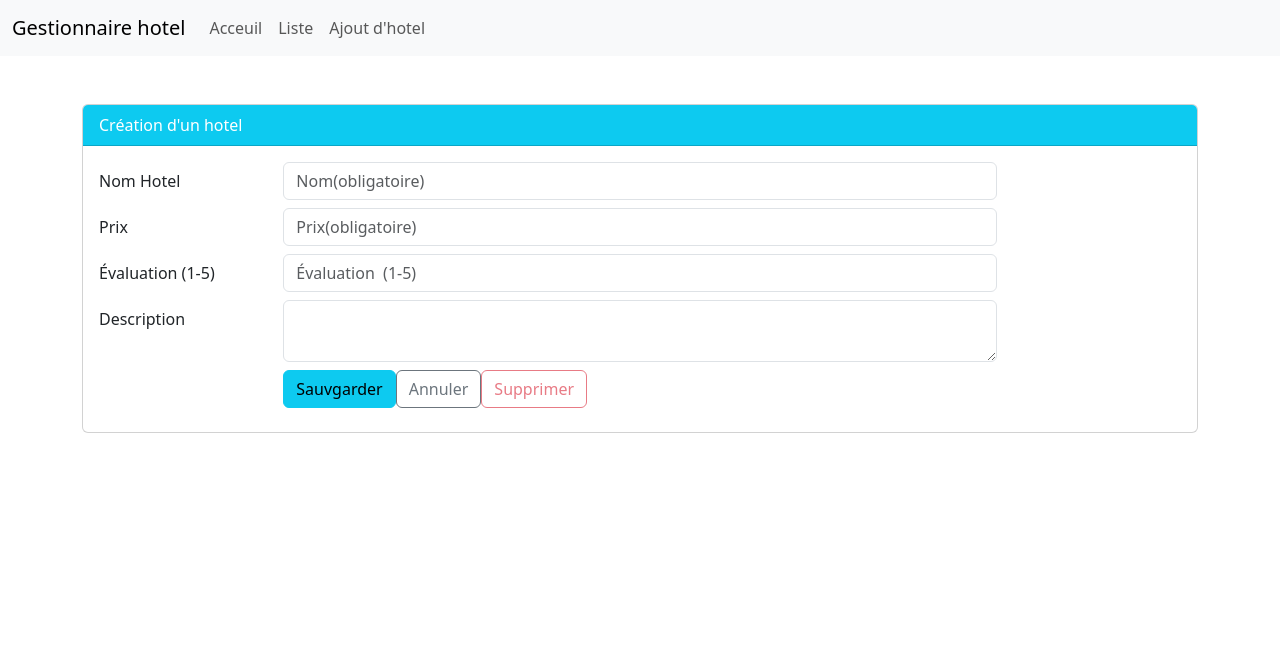
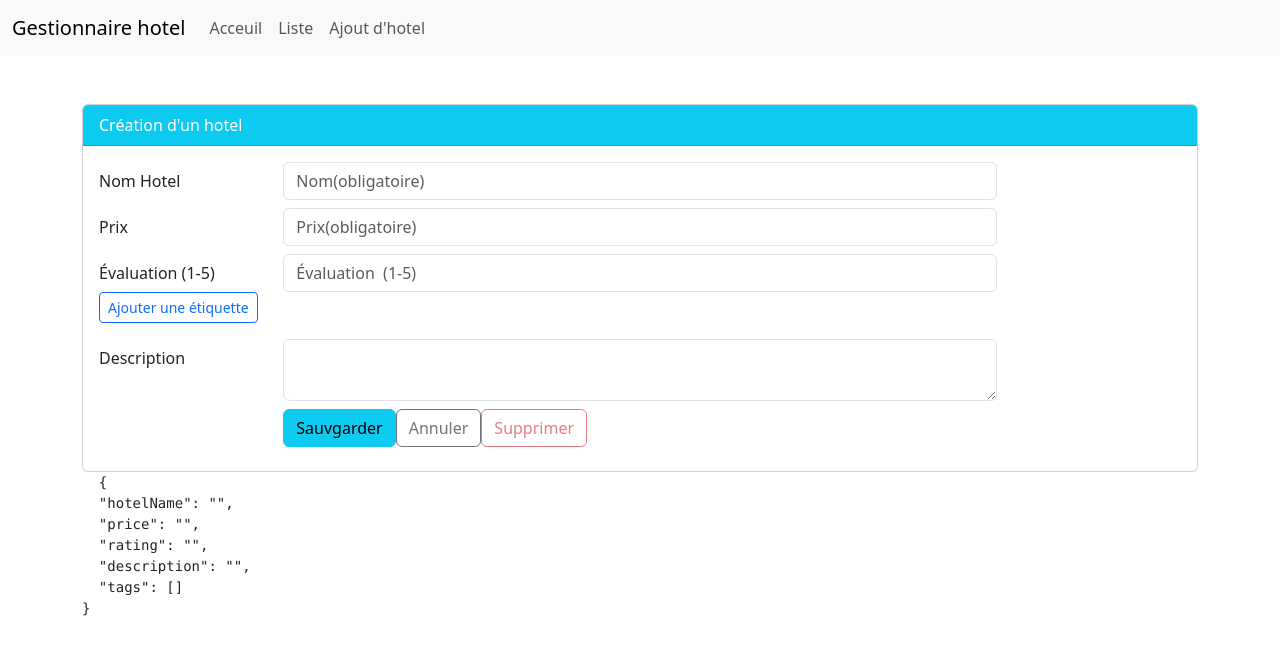
Before and after one commit to MaycemAMOR/HotelManager, an Angular app: page /hotels/0/edit in a window 1280 px wide. Shown: the top 654 px of the page. Built offline with nearby package versions, Linux system fonts and the light colour scheme; what angular-in-memory-web-api would draw is missing.

Commit message:
- Ajouter et supprimer dynamiquement des champs dans un formulaire.

```diff
--- a/src/app/hotels/hotel-edit/hotel-edit.component.html
+++ b/src/app/hotels/hotel-edit/hotel-edit.component.html
@@ -42,6 +42,31 @@
             placeholder="Évaluation  (1-5)"
             type="text">
         </div>
+        <div formArrayName="tags">
+          <div *ngFor="let tag of tags.controls; let i=index" class="form-group row mb-2">
+            <label [attr.for]="i" class="col-md-2 col-form-label">
+              {{ 'Etiquette ' + i }}
+            </label>
+            <div class="col-md-8">
+              <input
+                [formControlName]="i"
+                [id]="i"
+                class="form-control"
+                placeholder="{{'Etiquette ' + i }}"
+                type="text">
+            </div>
+            <button (click)="deleteTags(i)" class="col-md-2 btn btn-outline-danger btn-sm">
+              Supprimer
+            </button>
+          </div>
+          <div class="row">
+            <div class="col-md-2 mb-2">
+              <button (click)="addTags()" class="btn btn-outline-primary btn-sm">
+                Ajouter une étiquette
+              </button>
+            </div>
+          </div>
+        </div>
       </div>
       <div class="form-group row mb-2">
         <label class="col-md-2 col-form-label" for="descriptionId">
@@ -74,7 +99,6 @@
           >
             Supprimer
           </button>
-
         </div>
       </div>
 
@@ -82,6 +106,6 @@
     </form>
   </div>
 </div>
-<!--<pre>
-  {{hotelForm?.value | json}}
-</pre>-->
+<pre>
+  {{ hotelForm?.value | json }}
+</pre>
--- a/src/app/hotels/hotel-edit/hotel-edit.component.ts
+++ b/src/app/hotels/hotel-edit/hotel-edit.component.ts
@@ -1,6 +1,7 @@
 import {Component, OnInit} from '@angular/core';
-import {FormBuilder, FormGroup, Validators} from "@angular/forms";
+import {FormArray, FormBuilder, FormControl, FormGroup, Validators} from "@angular/forms";
 import {ActivatedRoute, Router} from "@angular/router";
+
 import {HotelListService} from "../shared/services/hotel-list.service";
 import {IHotel} from "../shared/models/hotel";
 
@@ -22,12 +23,17 @@ export class HotelEditComponent implements OnInit {
   ) {
   }
 
+  public get tags(): FormArray {
+    return this.hotelForm.get('tags') as FormArray;
+  }
+
   ngOnInit(): void {
     this.hotelForm = this.fb.group({
       hotelName: ['', Validators.required],
       price: ['', Validators.required],
       rating: [''],
-      description: ['']
+      description: [''],
+      tags: this.fb.array([])
     });
     this.route.paramMap.subscribe(params => {
       // @ts-ignore
@@ -35,6 +41,15 @@ export class HotelEditComponent implements OnInit {
       console.log('id de  hotel à editer : ' + id);
       this.getSelectedHotel(id);
     });
+  }
+
+  public addTags(): void {
+    this.tags.push(new FormControl());
+  }
+
+  public deleteTags(index: number): void {
+    this.tags.removeAt(index);
+    this.tags.markAsDirty(); // pour informer au formulaire globale que ce tag a été retirer
   }
 
   public getSelectedHotel(id: number): void {
```
